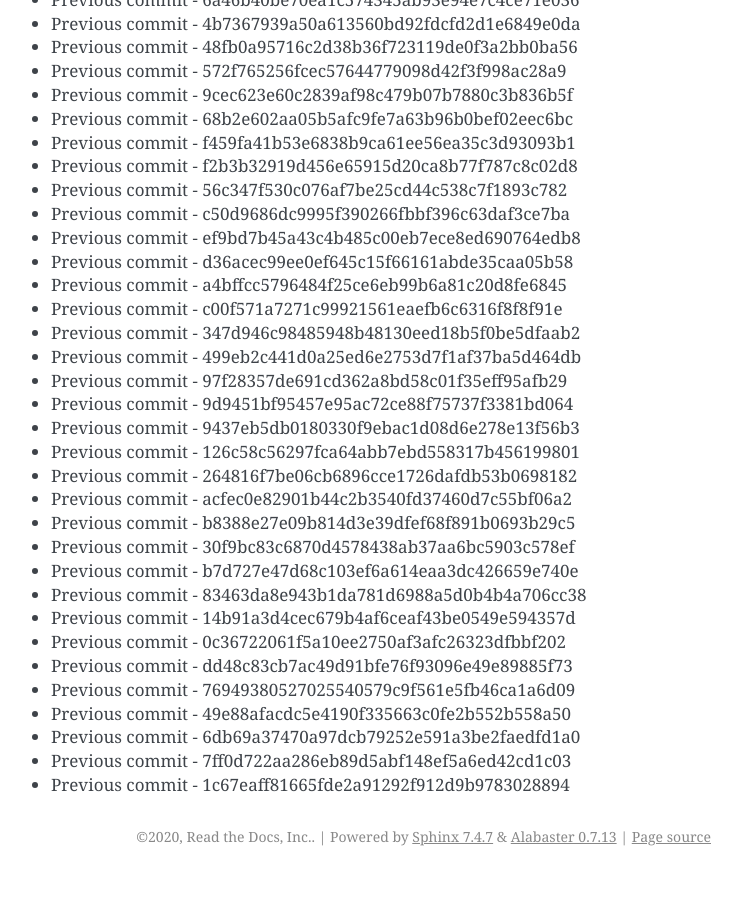
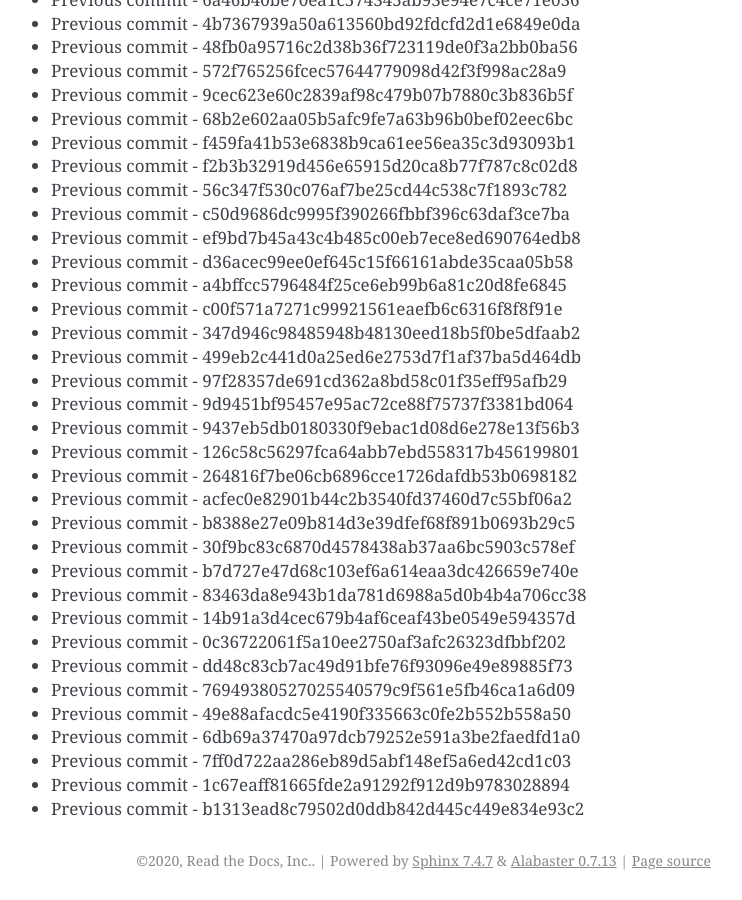
Before and after one commit to readthedocs/rtd-git-stresstest, a Sphinx documentation site: the page built from docs/updates.rst, in a window 1280 px wide and 900 px high, scrolled down 15743 px. Shown: the whole window, without its empty margins (399-1141 px from the left). Built offline with Sphinx 7.4.7, drawn with Linux system fonts in a browser that asks for light colours; before the commit the page ends 16619 px from its top, so only the background shows below that.

Commit message:
Generating commit from previous: b1313ead8c79502d0ddb842d445c449e834e93c2

```diff
--- a/docs/updates.rst
+++ b/docs/updates.rst
@@ -693,3 +693,4 @@ It can be tested for any performance characteristics.
 * Previous commit - 6db69a37470a97dcb79252e591a3be2faedfd1a0
 * Previous commit - 7ff0d722aa286eb89d5abf148ef5a6ed42cd1c03
 * Previous commit - 1c67eaff81665fde2a91292f912d9b9783028894
+* Previous commit - b1313ead8c79502d0ddb842d445c449e834e93c2
```
